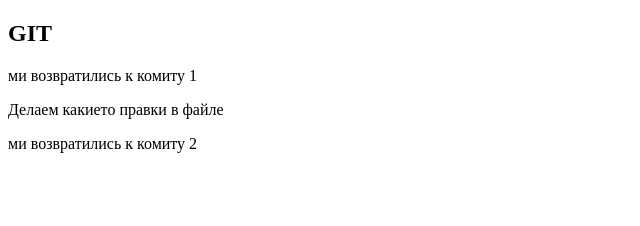
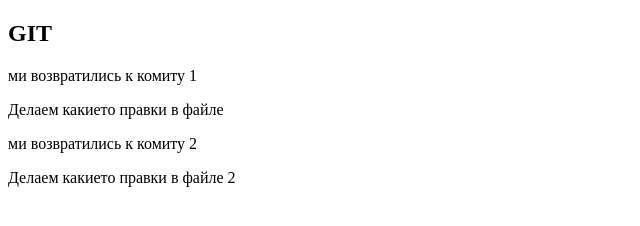
Before and after one commit to intenz/test, a plain HTML site: page index.html in a window 1280 px wide. Shown: the whole page, without its empty margins (0-640 px from the left). Drawn offline with Linux system fonts and the light colour scheme.

Commit message:
4 commit

```diff
--- a/index.html
+++ b/index.html
@@ -10,5 +10,6 @@
 	<p>ми возвратились к комиту 1</p>
 	<p>Делаем какието правки в файле</p>
 	<p>ми возвратились к комиту 2</p>
+	<p>Делаем какието правки в файле 2</p>
 </body>
 </html>
```
